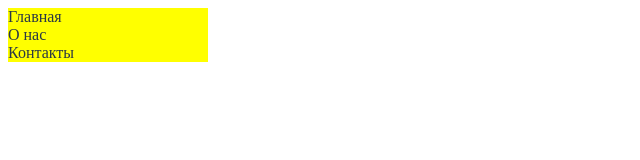
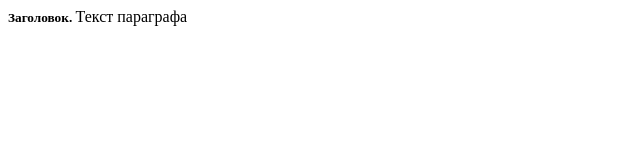
Before and after one commit to Hmyrova/laba-6, a plain HTML site: page index.html in a window 1280 px wide. Shown: the whole page, without its empty margins (0-640 px from the left). Drawn offline with Linux system fonts and the light colour scheme; files whose address does not match are found by name.

Commit message:
commit 3

```diff
--- a/index.html
+++ b/index.html
@@ -12,10 +12,6 @@ and open the template in the editor.
 
     </head>
     <body>
-        <div id="menu">
-            <a href="index.html"> Главная </a>
-            <a href="about_us.html"> О нас</a>
-            <a href="contact.html"> Контакты </a>
-        </div>
+        <h5>Заголовок. </h5> <p>Текст параграфа</p>
     </body>
 </html>
--- a/style/style.css
+++ b/style/style.css
@@ -1,13 +1,3 @@
-#menu{
-    width:200px;
-    background:yellow;
+h5, p {
+    display:inline;
 }
-#menu a{
-    color:#2b3845;
-    text-decoration:none;
-    display:block;
-}
-#menu a:hover{
-    color:#92A9BF;
-    background:blue;
-}
```
